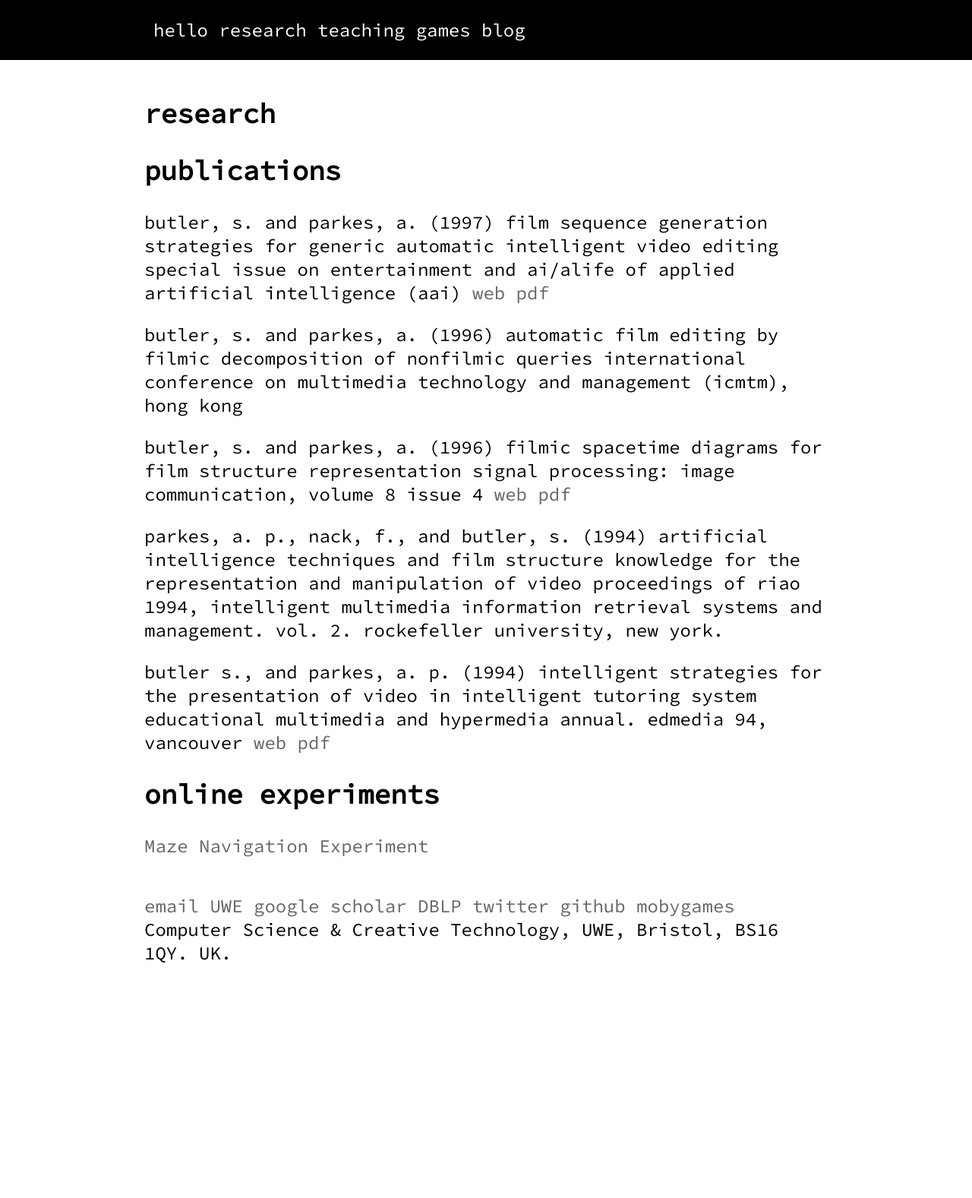
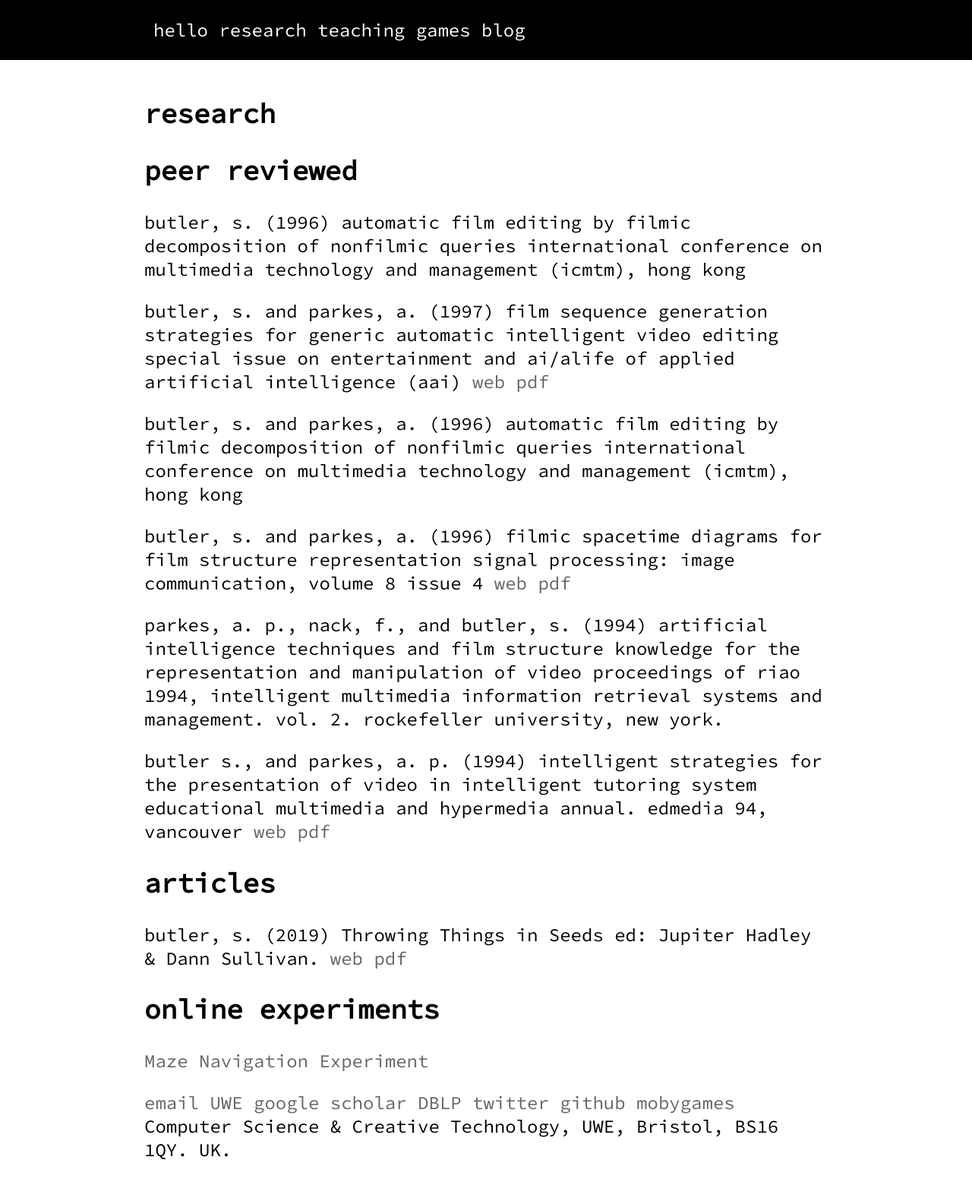
Before and after one commit to seanbutler/www.seanbutler.net, a Jekyll site: the page built from research/index.html, in a window 1280 px wide. Shown: the whole page at 76% size. Built offline with Jekyll 4.4.1, drawn with Linux system fonts in a browser that asks for light colours; before the commit the page ends 1294 px from its top, so only the background shows below that.

Commit message:
adding new article, tweaking scrollbars, fixinv nav inversion on mobile

```diff
--- /dev/null
+++ b/_data/articles.json
@@ -0,0 +1,12 @@
+[
+  {
+      "authors":"butler, s.",
+      "year": "2019",
+      "title": "Throwing Things",
+      "editors": "Jupiter Hadley & Dann Sullivan",
+      "publication": "Seeds",
+      "web": "http://www.procjam.com/seeds/",
+      "file": "http://www.procjam.com/seeds/issues/4/issue4.pdf",
+  }
+
+]
--- a/_data/papers.json
+++ b/_data/papers.json
@@ -1,4 +1,10 @@
 [
+  {
+      "authors":"butler, s.",
+      "year": "1996",
+      "title": "automatic film editing by filmic decomposition of nonfilmic queries",
+      "publication": "international conference on multimedia technology and management (icmtm), hong kong"
+  },
     {
         "authors":"butler, s. and parkes, a.",
         "year": "1997",
--- a/_layouts/default.html
+++ b/_layouts/default.html
@@ -22,7 +22,6 @@
 
 		<div class="container">
 			{{ content }}
-		</div>
 
 		<footer>
 			<p>
@@ -39,6 +38,7 @@
 			</p>
 
 		</footer>
+	</div>
 
 
 	</body>
--- a/css/mini.css
+++ b/css/mini.css
@@ -1,3 +1,11 @@
+
+
+html {
+    overflow: -moz-scrollbars-vertical;
+    overflow-y: scroll;
+    overflow-x:hidden;
+}
+
 body {
     margin:     auto;
     /* max-width: 900px; */
@@ -65,6 +73,17 @@ img {
   body {
     color: white;
     background-color: black;
-	font-size:	28px;
+	   font-size:	28px;
   }
+
+  nav {
+    color: black;
+    background-color: white;
+    font-size:	28px;
+  }
+
+  nav a {
+      text-decoration: none;
+      color: black;
+    }
 }
--- a/research/index.html
+++ b/research/index.html
@@ -5,8 +5,7 @@ title: research
 <h1>{{ page.title }}</h1>
 
 
-
-<h2>publications</h2>
+<h2>peer reviewed</h2>
 
 {% for paper in site.data.papers %}
    <p>{{ paper.authors }} ({{paper.year}}) {{paper.title}} {{paper.publication}}
@@ -22,6 +21,24 @@ title: research
 {% endfor %}
 
 
+<h2>articles</h2>
+
+{% for article in site.data.articles %}
+   <p>{{ article.authors }} ({{article.year}}) {{article.title}} in {{article.publication}} ed: {{article.editors}}.
+
+        {% if article.web %}
+            <a href = "{{article.web}}">web</a>
+        {% endif %}
+
+        {% if article.file %}
+            <a href = "{{article.file}}">pdf</a>
+        {% endif %}
+   </p>
+{% endfor %}
+
+
+
+
 <h2>online experiments</h2>
 
 {% for doc in site.experiments %}
```
Also changed, not shown: css/main.css (deleted, +0 -55 lines).
